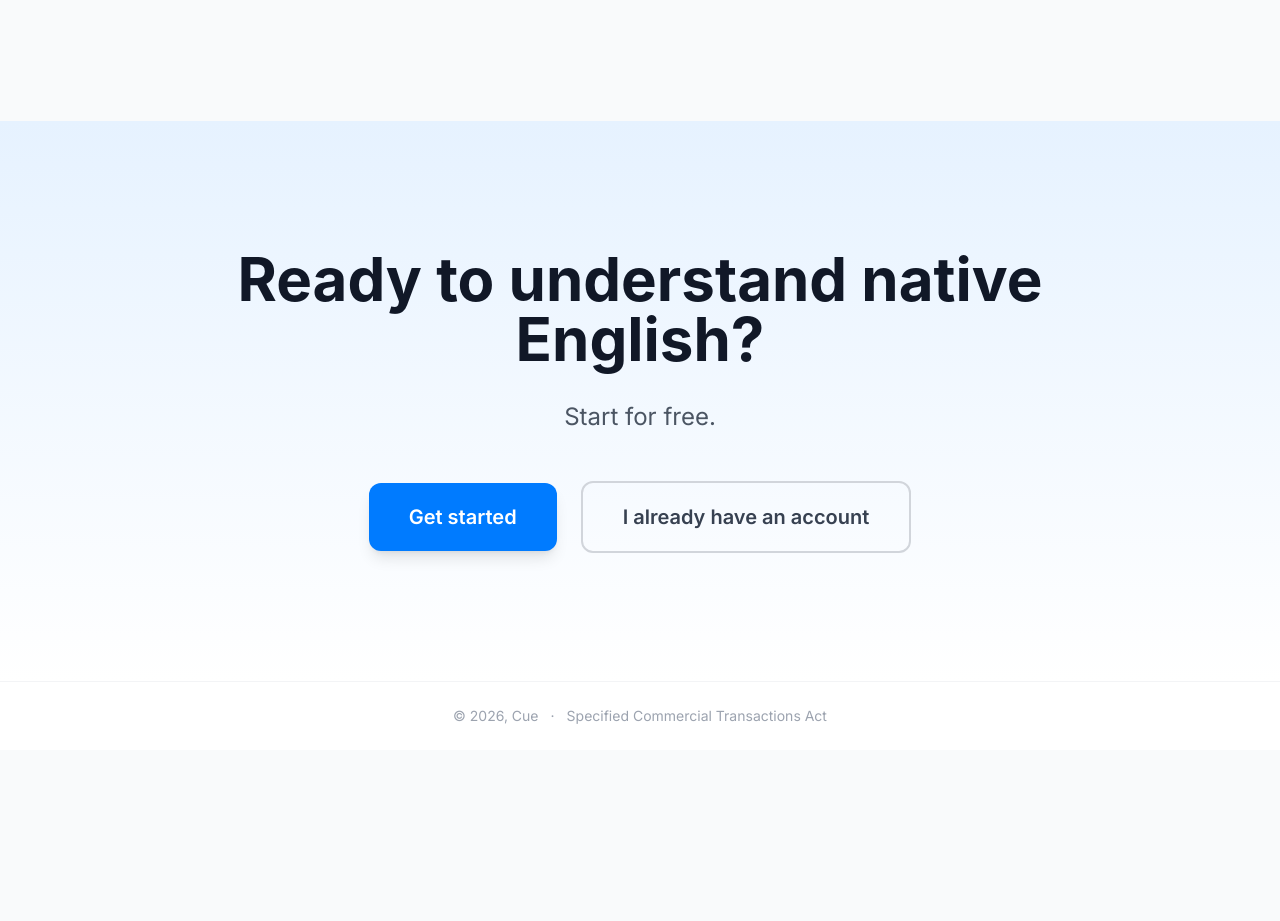
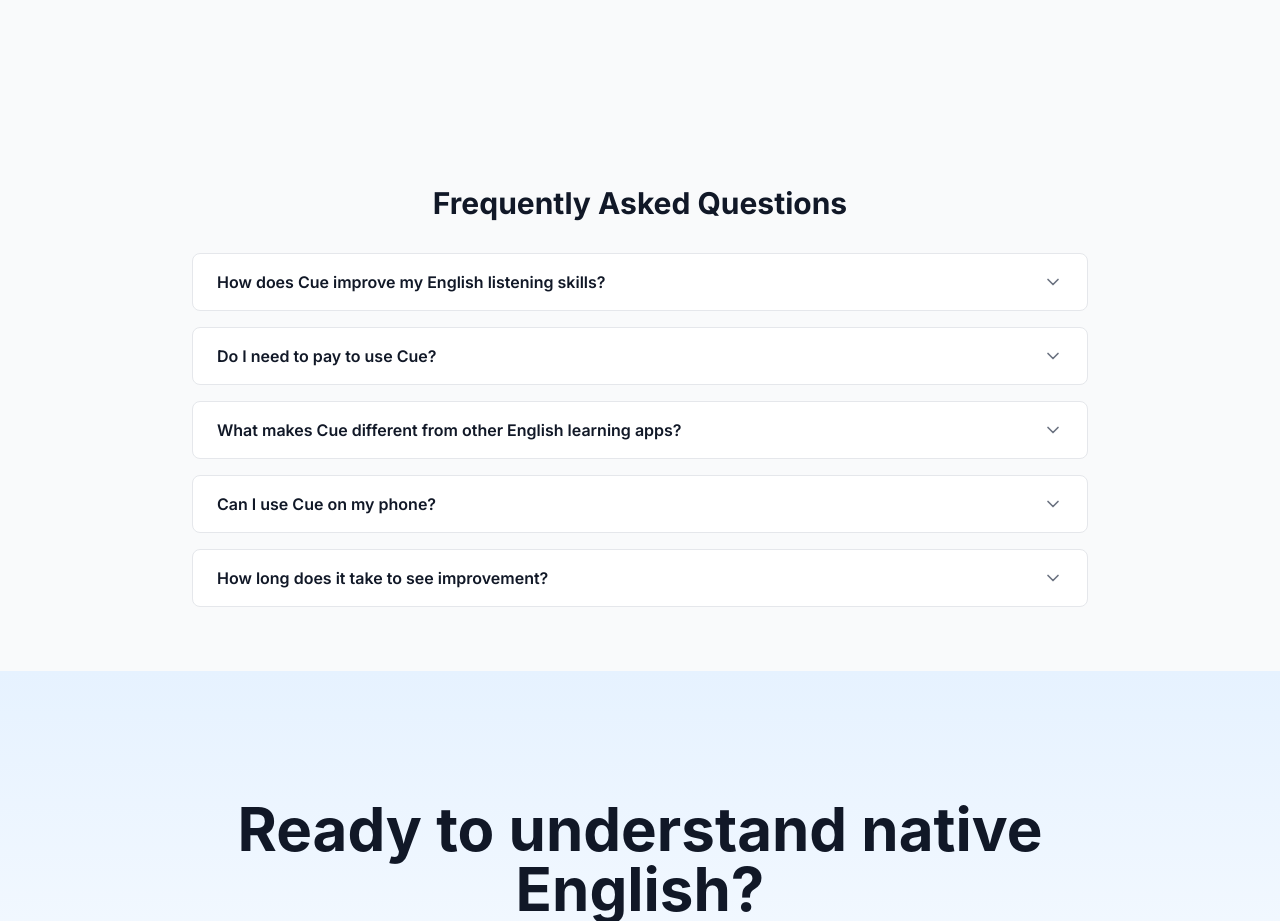
Before and after one commit to hrtmtsm/Cue, a Next.js app: page /en in a window 1280 px wide. Shown: the part 3160-4081 px from the top of the page. Before the commit the page ends 3910 px from the top, so only its background shows below. Built offline with nearby package versions, Linux system fonts and the light colour scheme; no server answers.

Commit message:
feat: add FAQ section with structured data for SEO

```diff
--- /dev/null
+++ b/components/landing/FAQ.tsx
@@ -0,0 +1,55 @@
+'use client'
+
+import { useTranslations } from 'next-intl'
+import { ChevronDown, ChevronUp } from 'lucide-react'
+import { useState } from 'react'
+
+export default function FAQ() {
+  const t = useTranslations('landing.faq')
+  const [openIndex, setOpenIndex] = useState<number | null>(null)
+
+  const faqItems = t.raw('items') as Array<{
+    question: string
+    answer: string
+  }>
+
+  return (
+    <section className="py-16 px-6 bg-gray-50" id="faq">
+      <div className="max-w-4xl mx-auto">
+        <h2 className="text-3xl font-bold text-gray-900 mb-8 text-center font-inter">
+          {t('title')}
+        </h2>
+        <div className="space-y-4">
+          {faqItems.map((item, index) => (
+            <div
+              key={index}
+              className="bg-white rounded-lg border border-gray-200 overflow-hidden"
+            >
+              <button
+                onClick={() => setOpenIndex(openIndex === index ? null : index)}
+                className="w-full px-6 py-4 flex items-center justify-between text-left hover:bg-gray-50 transition-colors"
+                aria-expanded={openIndex === index}
+              >
+                <span className="font-semibold text-gray-900 font-inter pr-4">
+                  {item.question}
+                </span>
+                {openIndex === index ? (
+                  <ChevronUp className="w-5 h-5 text-gray-500 flex-shrink-0" />
+                ) : (
+                  <ChevronDown className="w-5 h-5 text-gray-500 flex-shrink-0" />
+                )}
+              </button>
+              {openIndex === index && (
+                <div className="px-6 pb-4">
+                  <p className="text-gray-600 font-inter leading-relaxed">
+                    {item.answer}
+                  </p>
+                </div>
+              )}
+            </div>
+          ))}
+        </div>
+      </div>
+    </section>
+  )
+}
--- a/components/landing/LandingPageContent.tsx
+++ b/components/landing/LandingPageContent.tsx
@@ -5,6 +5,7 @@
 import Navigation from './Navigation'
 import Hero from './Hero'
 import SellingPoint from './SellingPoint'
+import FAQ from './FAQ'
 import FinalCTA from './FinalCTA'
 
 export default function LandingPageContent({ locale: localeProp }: { locale?: string }) {
@@ -71,6 +72,8 @@
         imageSrc="/landing/section_3.png"
       />
 
+      <FAQ />
+
       <FinalCTA locale={locale} />
 
       {/* Footer */}
--- a/components/landing/StructuredData.tsx
+++ b/components/landing/StructuredData.tsx
@@ -1,5 +1,62 @@
 export default function StructuredData({ locale }: { locale: string }) {
   const isJapanese = locale === 'ja'
+
+  // FAQ data
+  const faqItems = isJapanese
+    ? [
+        {
+          question: 'Cueはどのように英語リスニングスキルを向上させますか？',
+          answer:
+            'Cueはネイティブスピーカーの実際の音声で毎日リスニング練習を提供します。聞き逃した内容とその理由について即座にフィードバックを受け取れるため、ネイティブスピーカーが自然に使う縮約形、音の連結、弱化などのパターンを理解できます。',
+        },
+        {
+          question: 'Cueを使うのに料金はかかりますか？',
+          answer:
+            'Cueは無料プランで1日1回の練習セッションを提供しています。無制限の練習とリスニングのコツへのアクセスには、月額$9.99のProプランにアップグレードしてください。',
+        },
+        {
+          question: 'Cueは他の英語学習アプリとどう違いますか？',
+          answer:
+            'Cueはパターンベースのフィードバックでリスニング理解に特化しています。聞き逃した内容を伝えるだけでなく、なぜ難しかったのかを説明し、ネイティブスピーカーが実際に使うリスニングパターンを教えます。',
+        },
+        {
+          question: 'スマートフォンでCueを使えますか？',
+          answer:
+            'はい！Cueはブラウザがあればどのデバイスでも動作するウェブアプリです。スマートフォン、タブレット、パソコンで利用できます。アプリストアからのダウンロードは不要です。',
+        },
+        {
+          question: '上達を実感するまでどのくらいかかりますか？',
+          answer:
+            '多くのユーザーが毎日の練習を数週間続けることで、リスニング理解力の向上を実感しています。自然な英語の音声パターンに慣れるには、継続的な練習が重要です。',
+        },
+      ]
+    : [
+        {
+          question: 'How does Cue improve my English listening skills?',
+          answer:
+            'Cue provides daily listening practice with real native speaker audio. You\'ll get instant feedback on what you missed and why, helping you understand patterns like contractions, sound linking, and reductions that native speakers use naturally.',
+        },
+        {
+          question: 'Do I need to pay to use Cue?',
+          answer:
+            'Cue offers a free plan with one practice session per day. For unlimited practice and access to listening tips, upgrade to Pro for $9.99/month.',
+        },
+        {
+          question: 'What makes Cue different from other English learning apps?',
+          answer:
+            'Cue focuses specifically on listening comprehension with pattern-based feedback. Instead of just telling you what you missed, we explain why it was hard and teach you the listening patterns native speakers actually use.',
+        },
+        {
+          question: 'Can I use Cue on my phone?',
+          answer:
+            'Yes! Cue is a web app that works on any device with a browser - phones, tablets, and computers. No app store download required.',
+        },
+        {
+          question: 'How long does it take to see improvement?',
+          answer:
+            'Many users notice improvement in their listening comprehension within a few weeks of daily practice. Consistent practice is key to developing your ear for natural English speech patterns.',
+        },
+      ]
 
   const organizationSchema = {
     '@context': 'https://schema.org',
@@ -84,6 +141,23 @@
         type="application/ld+json"
         dangerouslySetInnerHTML={{ __html: JSON.stringify(softwareApplicationSchema) }}
       />
+      <script
+        type="application/ld+json"
+        dangerouslySetInnerHTML={{
+          __html: JSON.stringify({
+            '@context': 'https://schema.org',
+            '@type': 'FAQPage',
+            mainEntity: faqItems.map((item) => ({
+              '@type': 'Question',
+              name: item.question,
+              acceptedAnswer: {
+                '@type': 'Answer',
+                text: item.answer,
+              },
+            })),
+          }),
+        }}
+      />
     </>
   )
 }
--- a/messages/en.json
+++ b/messages/en.json
@@ -81,6 +81,31 @@
     "footer": {
       "copyright": "© 2026, Cue",
       "tokusho": "Specified Commercial Transactions Act"
+    },
+    "faq": {
+      "title": "Frequently Asked Questions",
+      "items": [
+        {
+          "question": "How does Cue improve my English listening skills?",
+          "answer": "Cue provides daily listening practice with real native speaker audio. You'll get instant feedback on what you missed and why, helping you understand patterns like contractions, sound linking, and reductions that native speakers use naturally."
+        },
+        {
+          "question": "Do I need to pay to use Cue?",
+          "answer": "Cue offers a free plan with one practice session per day. For unlimited practice and access to listening tips, upgrade to Pro for $9.99/month."
+        },
+        {
+          "question": "What makes Cue different from other English learning apps?",
+          "answer": "Cue focuses specifically on listening comprehension with pattern-based feedback. Instead of just telling you what you missed, we explain why it was hard and teach you the listening patterns native speakers actually use."
+        },
+        {
+          "question": "Can I use Cue on my phone?",
+          "answer": "Yes! Cue is a web app that works on any device with a browser - phones, tablets, and computers. No app store download required."
+        },
+        {
+          "question": "How long does it take to see improvement?",
+          "answer": "Many users notice improvement in their listening comprehension within a few weeks of daily practice. Consistent practice is key to developing your ear for natural English speech patterns."
+        }
+      ]
     }
   },
   "tokusho": {
--- a/messages/ja.json
+++ b/messages/ja.json
@@ -81,6 +81,31 @@
     "footer": {
       "copyright": "© 2026, Cue",
       "tokusho": "特定商取引法に基づく表記"
+    },
+    "faq": {
+      "title": "よくある質問",
+      "items": [
+        {
+          "question": "Cueはどのように英語リスニングスキルを向上させますか？",
+          "answer": "Cueはネイティブスピーカーの実際の音声で毎日リスニング練習を提供します。聞き逃した内容とその理由について即座にフィードバックを受け取れるため、ネイティブスピーカーが自然に使う縮約形、音の連結、弱化などのパターンを理解できます。"
+        },
+        {
+          "question": "Cueを使うのに料金はかかりますか？",
+          "answer": "Cueは無料プランで1日1回の練習セッションを提供しています。無制限の練習とリスニングのコツへのアクセスには、月額$9.99のProプランにアップグレードしてください。"
+        },
+        {
+          "question": "Cueは他の英語学習アプリとどう違いますか？",
+          "answer": "Cueはパターンベースのフィードバックでリスニング理解に特化しています。聞き逃した内容を伝えるだけでなく、なぜ難しかったのかを説明し、ネイティブスピーカーが実際に使うリスニングパターンを教えます。"
+        },
+        {
+          "question": "スマートフォンでCueを使えますか？",
+          "answer": "はい！Cueはブラウザがあればどのデバイスでも動作するウェブアプリです。スマートフォン、タブレット、パソコンで利用できます。アプリストアからのダウンロードは不要です。"
+        },
+        {
+          "question": "上達を実感するまでどのくらいかかりますか？",
+          "answer": "多くのユーザーが毎日の練習を数週間続けることで、リスニング理解力の向上を実感しています。自然な英語の音声パターンに慣れるには、継続的な練習が重要です。"
+        }
+      ]
     }
   },
   "tokusho": {
```
